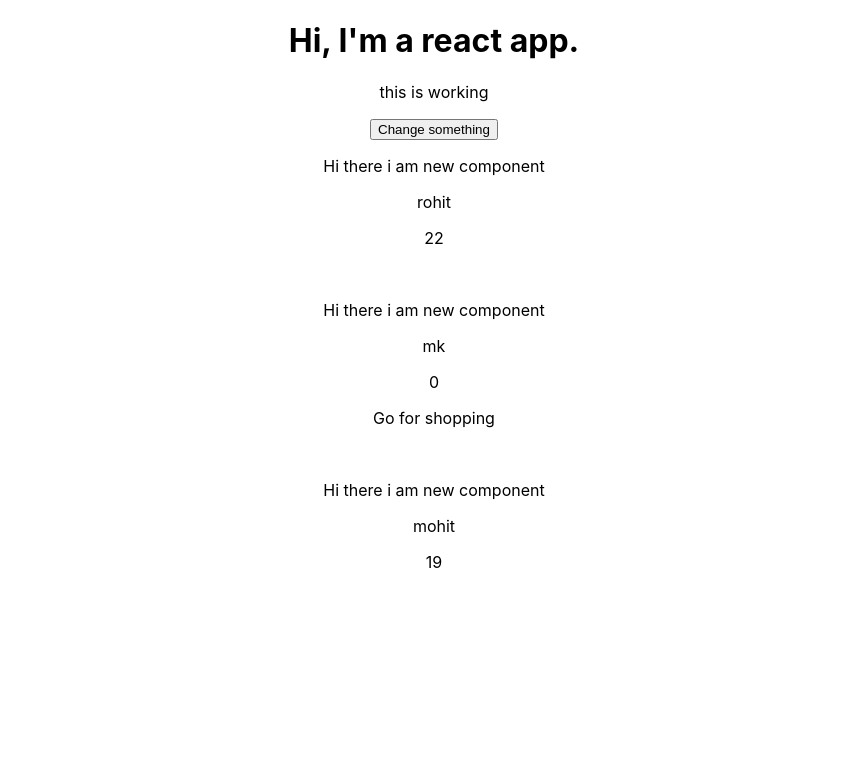
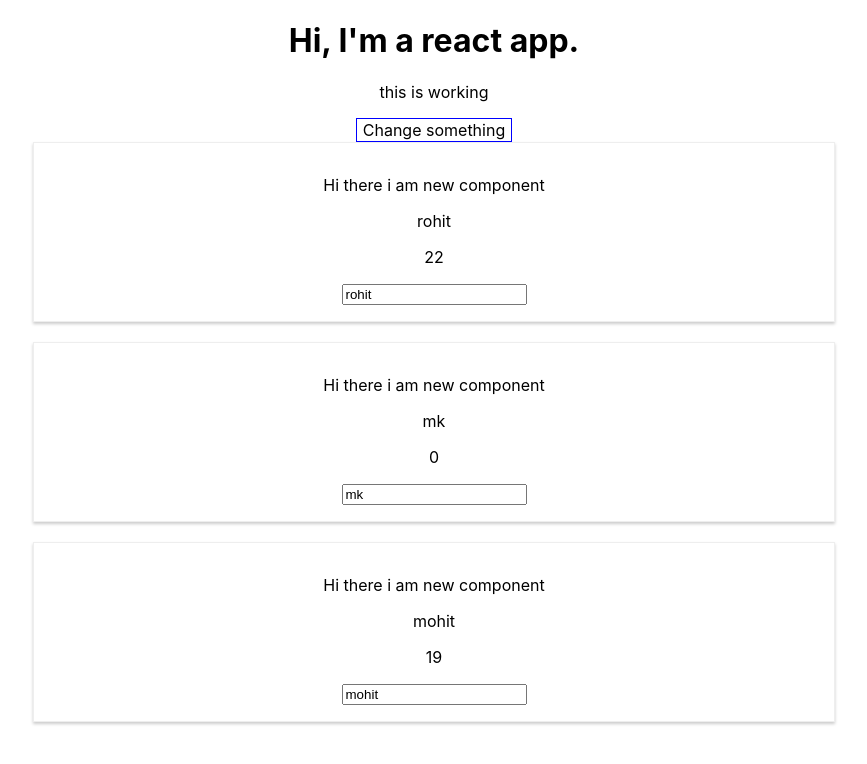
Before and after one commit to ip127001/react_all, a React (Create React App) app: page / in a window 1280 px wide. Shown: the top 764 px of the page, without its empty margins (206-1073 px from the left). Built offline with nearby package versions, Linux system fonts and the light colour scheme.

Commit message:
implemented inline styles and styles with stylesheets

```diff
--- a/src/App.js
+++ b/src/App.js
@@ -1,6 +1,6 @@
 import React, { Component } from 'react';
 import './App.css';
-import Person from './Person/person';
+import Person from './Person/Person';
 
 class App extends Component {
   state = {
@@ -22,21 +22,43 @@ class App extends Component {
     })
   }
 
+  valueSwitchMethod = (event) => {
+    this.setState({
+      persons: [
+        {name: event.target.value, age: 22},
+        {name: 'mk', age: 0},
+        {name: 'mohit', age: 19}
+      ],
+    })
+  }
   render() {
+    const style = {
+      backgroundColor: 'white',
+      font: 'inherit',
+      border: '1px solid blue',
+      cursor: 'pointer'
+    }
+
     return (
       <div className="App">
         <h1>Hi, I'm a react app.</h1>
         <p>this is working</p>
-        <button onClick={() => this.switchStateMethod('max')}>Change something</button>
+        <button style={style} onClick={() => this.switchStateMethod('max')}>Change something</button>
+
         <Person
           name={this.state.persons[0].name}
-          age={this.state.persons[0].age} /><br></br>
+          age={this.state.persons[0].age} />
+        <br></br>
+
         <Person
           name={this.state.persons[1].name}
           age={this.state.persons[1].age}
-          click={this.switchStateMethod.bind(this, 'max')}
-          >Go for shopping</Person><br></br>
-        <Person name={this.state.persons[2].name} age={this.state.persons[2].age} />
+          changed={this.valueSwitchMethod} />
+        <br></br>
+
+        <Person
+          name={this.state.persons[2].name}
+          age={this.state.persons[2].age} />
       </div>
     );
   }
--- /dev/null
+++ b/src/Person/Person.css
@@ -0,0 +1,8 @@
+.Person {
+    width: 60%;
+    margin: auto;
+    border: 1px solid #eee;
+    box-shadow: 0 2px 3px #ccc;
+    padding: 16px;
+    text-align: center;
+}
--- /dev/null
+++ b/src/Person/Person.js
@@ -0,0 +1,18 @@
+import React from 'react';
+
+import './Person.css';
+
+const person = (props) => {
+    return (
+        <div className="Person">
+            <p>Hi there i am new component</p>
+            <p onClick={props.click}>{props.name}</p>
+            <p>{props.age}</p>
+            <input type="text" onChange={props.changed} defaultValue={props.name}></input>
+        </div>
+    )
+}
+
+export default person;
+
+//webpack import css into html
--- a/src/Person/person.js
+++ /dev/null
@@ -1,14 +0,0 @@
-import React from 'react'
-
-const person = (props) => {
-    return (
-        <div>
-            <p>Hi there i am new component</p>
-            <p onClick={props.click}>{props.name}</p>
-            <p>{props.age}</p>
-            <p>{props.children}</p>
-        </div>
-    )
-}
-
-export default person;
```
